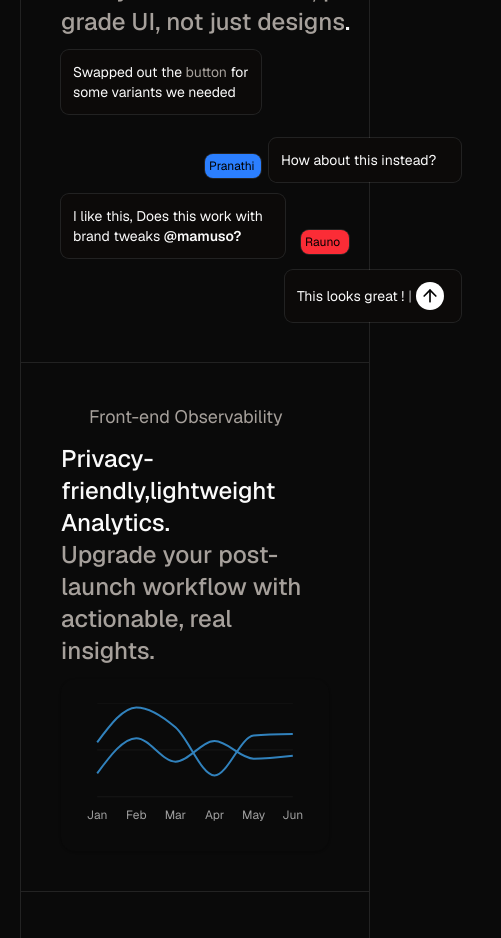
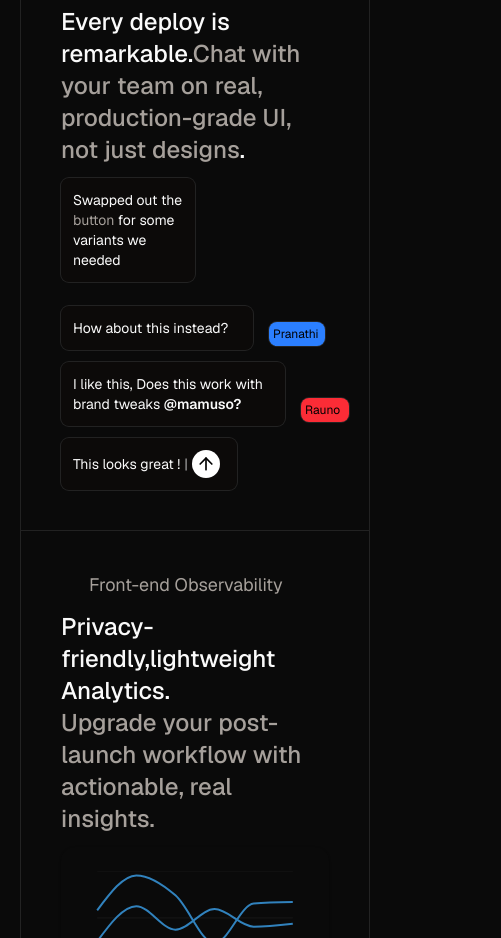
Before and after one commit to Kofiastro/vercelclone, a Next.js app: page / in a window 390 px wide. Shown: the part 1540-2478 px from the top of the page, 501 px wide, since content can reach past the window. Built offline with nearby package versions, Linux system fonts and the light colour scheme; some icons are missing.

Commit message:
container2 update4

```diff
--- a/app/page.tsx
+++ b/app/page.tsx
@@ -40,7 +40,7 @@ export default function Home() {
 
       <div className="relative inset-0 -z-40   bg-[linear-gradient(to_right,#1c1917_0.5px,transparent_0.5px),linear-gradient(to_bottom,#1c1917_0.5px,transparent_1px)] bg-[size:6rem_4rem]  border-1 border-slate-50/10 px-5 md:px-24 py-30 md:py-48  ">
       {/* Plus Icon */}
-      <svg width="30" height="30" viewBox="0 0 40 40" className="absolute  hidden lg:flex -mt-[205px] -ml-[110px]" >
+      <svg width="30" height="30" viewBox="0 0 40 40" className="absolute  hidden lg:flex lg:-mt-[205px] lg:-ml-[110px]" >
 <rect width="1.331719" height="39.2062" transform="matrix(-1 0 0 1 20.2565 0)" fill="#D9D9D9"/>
 <rect width="1.331719" height="39.2062" transform="matrix(0 -1 -1 0 39.8922 18.7044)" fill="#D9D9D9"/>
 </svg>
@@ -56,7 +56,7 @@ export default function Home() {
       {/* container  */}
       <div className=" border-1 border-slate-50/10 p-20 flex items-center  justify-center">
       {/* Plus Icon */}
-      <svg width="30" height="30" viewBox="0 0 40 40" className="absolute  hidden -mt-[230px] lg:flex ml-[990px]" >
+      <svg width="30" height="30" viewBox="0 0 40 40" className="absolute  hidden lg:-mt-[230px] lg:flex lg:ml-[990px]" >
 <rect width="1.331719" height="39.2062" transform="matrix(-1 0 0 1 20.2565 0)" fill="#D9D9D9"/>
 <rect width="1.331719" height="39.2062" transform="matrix(0 -1 -1 0 39.8922 18.7044)" fill="#D9D9D9"/>
 </svg>
@@ -127,11 +127,11 @@ export default function Home() {
        <div>
 
        </div>
-        <div className="ring-1 ring-gray-50/10 rounded-md p-3 bg-stone-950 text-sm flex ml-52 w-48">
+        <div className="ring-1 ring-gray-50/10 rounded-md p-3 bg-stone-950 text-sm flex lg:ml-52 w-48">
       <h1>How about this instead?</h1>
         </div>
         <div>
-        <div className="ring-1 absolute ring-gray-50/10 rounded-md -mt-10 ml-36 p-1 text-xs text-black bg-blue-500 w-14 ">
+        <div className="ring-1 absolute ring-gray-50/10 rounded-md -mt-10 lg:ml-36 ml-52 p-1 text-xs text-black bg-blue-500 w-14 ">
       Pranathi
         </div>
         <div className="ring-1 ring-gray-50/10 rounded-md p-3 bg-stone-950 text-sm w-56">
@@ -142,7 +142,7 @@ export default function Home() {
         <div className="ring-1 absolute ring-gray-50/10 rounded-md -mt-10 ml-60 p-1 text-xs text-black bg-red-500 w-12 ">
       Rauno
         </div>
-        <div className="relative ring-1 ring-gray-50/10 rounded-md p-3 bg-stone-950 text-sm flex ml-56 space-x-1 items-center w-44">
+        <div className="relative ring-1 ring-gray-50/10 rounded-md p-3 bg-stone-950 text-sm flex lg:ml-56 space-x-1 items-center w-44">
       <h1>This looks great !</h1>
      <div className="animate-pulse">|</div>
       <button className="p-1 bg-white rounded-full">
@@ -156,7 +156,7 @@ export default function Home() {
        {/* Container  3 */}
       <div className=" border-1 border-slate-50/10  border-t-0 border-b-0  p-10">
       {/* Plus Icon */}
-      <svg width="30" height="30" viewBox="0 0 40 40" className="absolute  hidden -mt-[55px] lg:flex ml-[935px]" >
+      <svg width="30" height="30" viewBox="0 0 40 40" className="absolute  hidden lg:-mt-[55px] lg:flex lg:ml-[935px]" >
 <rect width="1.331719" height="39.2062" transform="matrix(-1 0 0 1 20.2565 0)" fill="#D9D9D9"/>
 <rect width="1.331719" height="39.2062" transform="matrix(0 -1 -1 0 39.8922 18.7044)" fill="#D9D9D9"/>
 </svg>
@@ -170,7 +170,7 @@ export default function Home() {
         <Charts/>
         </div>
         {/* Plus Icon */}
-      <svg width="30" height="30" viewBox="0 0 40 40" className="absolute  hidden  lg:flex mt-[28px] -ml-[55px]" >
+      <svg width="30" height="30" viewBox="0 0 40 40" className="absolute  hidden  lg:flex lg:mt-[28px] lg:-ml-[55px]" >
 <rect width="1.331719" height="39.2062" transform="matrix(-1 0 0 1 20.2565 0)" fill="#D9D9D9"/>
 <rect width="1.331719" height="39.2062" transform="matrix(0 -1 -1 0 39.8922 18.7044)" fill="#D9D9D9"/>
 </svg>
```
